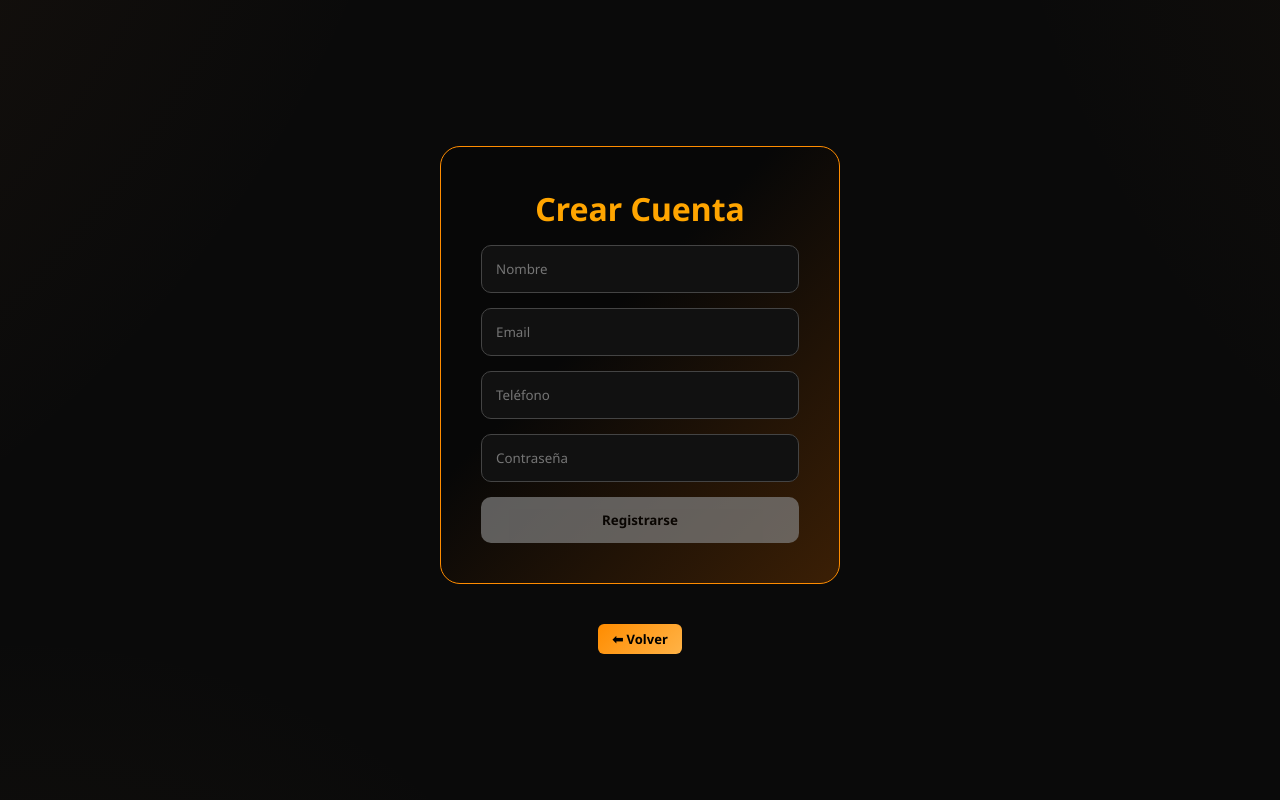
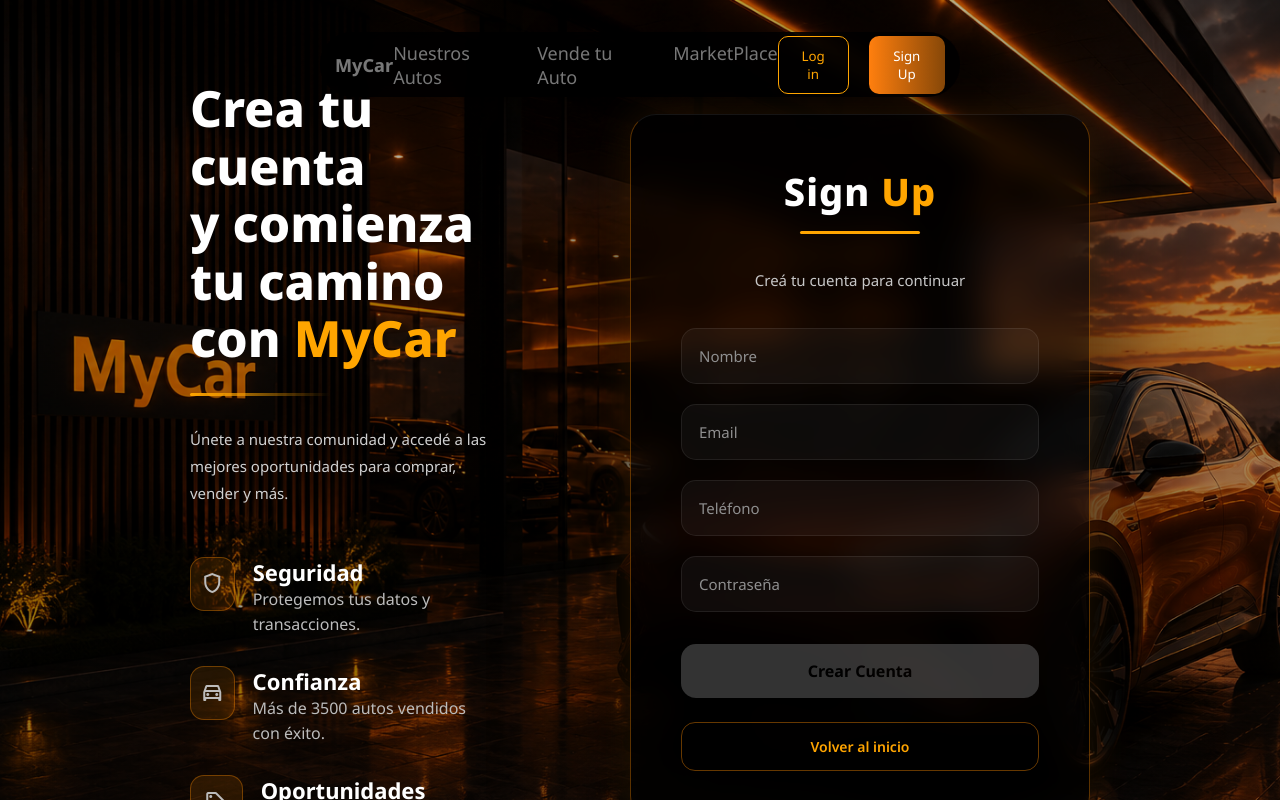
Before and after one commit to NahueAcuna/MyCar-Tesis-Front, an Angular app: page /registro in a window 1280 px wide. Shown: the top 800 px of the page. Built offline with nearby package versions, Linux system fonts and the light colour scheme; a web font is replaced by a local one.

Commit message:
Ya estan las validaciones del registro, falta mejorar un poco el css

```diff
--- a/src/app/Components/user-layout/header/header.css
+++ b/src/app/Components/user-layout/header/header.css
@@ -67,10 +67,16 @@ button{
     cursor: pointer;
     transition: 0.3s ease-in-out;
 }
-button:hover{
+.signup-btn:hover{
     background-image: linear-gradient(to right, #ff9131, #aa5c0d);
 }
 #buttons{
     display: flex;
     gap: 20px;
 }
+
+.login-btn{
+    background: transparent;
+    border: 1px solid orange;
+    color: orange;
+}
--- a/src/app/Components/user-layout/header/header.html
+++ b/src/app/Components/user-layout/header/header.html
@@ -13,8 +13,8 @@
     </nav>
 
     <div id="buttons">
-        <button>Log in</button>
-        <button routerLink="/registro">Sign Up</button>
+        <button class="login-btn">Log in</button>
+        <button class="signup-btn" routerLink="/registro">Sign Up</button>
     </div>
 
 </header>
--- a/src/app/pages/register/register.css
+++ b/src/app/pages/register/register.css
@@ -1,104 +1,307 @@
-.register-container{
+/* ================= PAGE ================= */
+
+.register-page{
+    position: relative;
+    overflow: hidden;
     min-height: 100vh;
     display: flex;
-    flex-direction: column;
     justify-content: center;
     align-items: center;
+    gap: 140px;
+    padding-top: 80px;
+    padding-bottom: 80px;
+    background-image: url('/SignUp.png');
+    background-size: cover;
+    background-position: center;
+    background-repeat: no-repeat;
+}
+
+/* ================= OVERLAY ================= */
+
+.overlay{
+    position: absolute;
+    inset: 0;
+    background:
+        linear-gradient(
+            rgba(0,0,0,0.28),
+            rgba(0,0,0,0.45)
+        );
+    z-index: 1;
+}
+
+/* ================= LEFT SIDE ================= */
+
+.left-content{
+    position: relative;
+    z-index: 2;
+    width: 300px;
+    color: white;
+}
+
+.left-content h2{
+    font-size: 50px;
+    line-height: 1.15;
+    margin-bottom: 25px;
+    font-weight: 800;
+}
+
+.left-content h2 span{
+    color: orange;
+}
+
+.line{
+    width: 140px;
+    height: 3px;
+    background: linear-gradient(to right, orange, rgba(255,140,0,0.0));
+    border-radius: 20px;
+    margin-bottom: 30px;
+}
+
+.lineSgin{
+    width: 120px;
+    height: 3px;
+    background: orange;
+    border-radius: 20px;
+    margin: 14px auto 34px auto;
+}
+
+.left-content p{
+    color: #d0d0d0;
+    font-size: 15px;
+    line-height: 1.8;
+    margin-bottom: 50px;
+}
+
+/* ================= FEATURES ================= */
+
+.features{
+    display: flex;
+    flex-direction: column;
+    gap: 28px;
+}
+
+.feature{
+    display: flex;
+    align-items: flex-start;
+    gap: 18px;
+}
+
+.icon{
+    width: 54px;
+    height: 54px;
+    border-radius: 14px;
+    background: rgba(255,140,0,0.12);
+    border: 1px solid rgba(255,140,0,0.35);
+    display: flex;
+    justify-content: center;
+    align-items: center;
+    font-size: 24px;
+}
+
+.feature h3{
+    margin: 0;
+    font-size: 22px;
+    color: white;
+}
+
+.feature span{
+    color: #bcbcbc;
+    line-height: 1.6;
+}
+
+/* ================= CARD ================= */
+
+.register-box{
+    position: relative;
+    z-index: 2;
+    width: 460px;
+    padding: 50px;
+    border-radius: 26px;
+    background: rgba(0,0,0,0.58);
+    border: 1px solid rgba(255,140,0,0.35);
+    border-top: 1px solid rgba(255,255,255,0.08);
+    backdrop-filter: blur(16px);
+    box-shadow:
+        0 0 40px rgba(255,140,0,0.12),
+        0 0 120px rgba(0,0,0,0.8);
+    animation: fadeUp 0.7s ease;
+}
+
+/* ================= LOGO ================= */
+
+.logo{
+    text-align: center;
+    font-size: 38px;
+    font-weight: 800;
+    margin-bottom: 14px;
+    color: white;
+    letter-spacing: 1px;
+}
+
+.logo span{
+    color: orange;
+}
+
+/* ================= TITLES ================= */
+
+.register-box h1{
+    text-align: center;
+    color: orange;
+    margin-bottom: 12px;
+    font-size: 44px;
+    font-weight: 700;
+}
+
+.subtitle{
+    text-align: center;
+    color: #c7c7c7;
+    margin-bottom: 34px;
+    font-size: 15px;
+    line-height: 1.7;
+}
+
+/* ================= FORM ================= */
+
+form{
+    display: flex;
+    flex-direction: column;
     gap: 20px;
 }
 
-.register-card{
-    width: 400px;
-    padding: 40px;
-    border-radius: 20px;
-
-    background: linear-gradient(135deg, #070707 40%, #3b1f05);
-
-    border: 1px solid #ff8c00;
-
+.input-group{
     display: flex;
     flex-direction: column;
-    gap: 15px;
 }
 
-.register-card h1{
-    color: orange;
-    text-align: center;
+/* ================= INPUTS ================= */
+
+.input-group input{
+    padding: 17px;
+    border-radius: 15px;
+    border: 1px solid rgba(255,255,255,0.08);
+    background: rgba(255,255,255,0.04);
+    color: white;
+    font-size: 15px;
+    transition: all 0.3s ease;
 }
 
-.register-card input{
-    padding: 14px;
-    border-radius: 10px;
-    border: 1px solid #444;
-    background: #111;
-    color: white;
+.input-group input::placeholder{
+    color: #8f8f8f;
 }
 
-.register-card input:focus{
+.input-group input:focus{
     outline: none;
     border-color: orange;
+    background: rgba(255,255,255,0.06);
+    box-shadow:
+        0 0 18px rgba(255,140,0,0.22);
 }
 
-.register-card button{
-    padding: 14px;
-    border: none;
-    border-radius: 10px;
+/* ================= ERROR ================= */
 
-    background: linear-gradient(135deg, #ff8c00, #ffb347);
-
-    color: black;
-    font-weight: bold;
-    cursor: pointer;
-
-    transition: 0.3s;
+.msjError{
+    color: #ff5f5f;
+    font-size: 12px;
+    margin-top: 7px;
+    padding-left: 4px;
 }
 
-.register-card button:hover{
-    transform: scale(1.03);
+/* ================= REGISTER BUTTON ================= */
+
+.register-btn{
+    margin-top: 12px;
+    padding: 16px;
+    border: none;
+    border-radius: 15px;
+    background:
+        linear-gradient(
+            135deg,
+            #ff8c00,
+            #ffb347
+        );
+    color: black;
+    font-size: 16px;
+    font-weight: 700;
+    cursor: pointer;
+    transition: all 0.3s ease;
 }
 
-.register-card button[disabled]{
-    cursor: not-allowed;
-    background: gray;
-    opacity: 0.7;
-    transform: none;
+.register-btn:hover{
+    transform: translateY(-2px);
+    box-shadow:
+        0 0 25px rgba(255,140,0,0.4);
 }
 
-.register-card button[disabled]:hover{
+.register-btn:disabled{
+    background: #555;
+    cursor: not-allowed;
+    opacity: 0.6;
     transform: none;
     box-shadow: none;
 }
 
-.btn {
-    padding: 12px;
-    border: none;
-    border-radius: 8px;
+/* ================= BACK BUTTON ================= */
+
+.back-btn{
+    margin-top: 24px;
+    width: 100%;
+    padding: 14px;
+    border-radius: 14px;
+    border: 1px solid rgba(255,140,0,0.4);
+    background: transparent;
+    color: orange;
+    font-size: 14px;
+    font-weight: 600;
     cursor: pointer;
-    font-weight: bold;
-    transition: 0.3s;
+    transition: all 0.3s ease;
 }
 
-.back {
-    margin-top: 20px;
-    padding: 6px 14px;
-    font-size: 13px;
-    background: linear-gradient(135deg, #ff8c00, #ffb347);
-    color: black;
-    border: none;
-    border-radius: 6px;
-    font-weight: bold;
-    cursor: pointer;
-    width: fit-content;
+.back-btn:hover{
+    background: rgba(255,140,0,0.08);
+    box-shadow:
+        0 0 16px rgba(255,140,0,0.18);
 }
 
-.back:hover {
-    transform: scale(1.05);
-    box-shadow: 0 0 12px rgba(255, 140, 0, 0.4);
+/* ================= ANIMATION ================= */
+
+@keyframes fadeUp{
+
+    from{
+        opacity: 0;
+        transform: translateY(40px);
+    }
+
+    to{
+        opacity: 1;
+        transform: translateY(0);
+    }
 }
 
-.msjError {
-    color: red;
-    font-size: 12px;
-    margin-top: -10px;
-    margin-bottom: 10px;
+/* ================= RESPONSIVE ================= */
+
+@media(max-width: 1200px){
+
+    .left-content{
+        display: none;
+    }
+
+    .register-page{
+        gap: 0;
+    }
 }
+
+@media(max-width: 600px){
+
+    .register-box{
+        width: 92%;
+        padding: 34px;
+    }
+
+    .register-box h1{
+        font-size: 34px;
+    }
+
+    .logo{
+        font-size: 32px;
+    }
+}
--- a/src/app/pages/register/register.html
+++ b/src/app/pages/register/register.html
@@ -1,7 +1,55 @@
-<div class="register-container">
-    <form class="register-card" [formGroup]="registerForm" (ngSubmit)="register()">
-        <h1>Crear Cuenta</h1>
+<app-header></app-header>
+<div class="register-page">
 
+    <div class="overlay"></div>
+
+    <div class="left-content">
+        <h2>Crea tu cuenta <br> y comienza tu camino <br> con <span>MyCar</span></h2>
+
+        <div class="line"></div>
+
+        <p>Únete a nuestra comunidad y accedé a las mejores oportunidades para comprar, vender y más.</p>
+
+        <div class="features">
+            <div class="feature">
+                <div class="icon"><span class="material-symbols-outlined">shield</span></div>
+
+                <div>
+                    <h3>Seguridad</h3>
+                    <span>Protegemos tus datos y transacciones.</span>
+                </div>
+            </div>
+
+            <div class="feature">
+                <div class="icon"><span class="material-symbols-outlined">directions_car</span></div>
+
+                <div>
+                    <h3>Confianza</h3>
+                    <span>Más de 3500 autos vendidos con éxito.</span>
+                </div>
+            </div>
+
+            <div class="feature">
+                <div class="icon"><span class="material-symbols-outlined">sell</span></div>
+
+                <div>
+                    <h3>Oportunidades</h3>
+                    <span>Encontrá el auto ideal para vos.</span>
+                </div>
+            </div>
+        </div>
+    </div>
+
+    <div class="register-box">
+        <div class="logo">Sign <span>Up</span></div>
+
+        <div class="lineSgin"></div>
+
+        <p class="subtitle">Creá tu cuenta para continuar</p>
+
+        <form [formGroup]="registerForm" (ngSubmit)="register()">
+
+            <div class="input-group">
                 <input type="text" placeholder="Nombre" formControlName="nombre" required>
                 @if(nombre?.hasError("required") && nombre?.touched){
                     <p class="msjError">El nombre es obligatorio.</p>
@@ -12,30 +60,39 @@
                 }@else if(nombre?.hasError("pattern") && nombre?.touched){
                     <p class="msjError">El nombre solo puede contener letras y espacios.</p>
                 }
+            </div>
 
+            <div class="input-group">
                 <input type="email" placeholder="Email" formControlName="email" required>
                 @if(email?.hasError("required") && email?.touched){
                     <p class="msjError">El email es obligatorio.</p>
                 }@else if(email?.hasError("email") && email?.touched){
                     <p class="msjError">El email no es válido.</p>
                 }
+            </div>
 
+            <div class="input-group">
                 <input type="text" placeholder="Teléfono" formControlName="telefono" required>
                 @if(telefono?.hasError("required") && telefono?.touched){
                     <p class="msjError">El teléfono es obligatorio.</p>
                 }@else if(telefono?.hasError("pattern") && telefono?.touched){
                     <p class="msjError">El teléfono debe tener 10 dígitos numéricos.</p>
                 }
+            </div>
 
+            <div class="input-group">
                 <input type="password" placeholder="Contraseña" formControlName="password" required>
                 @if(password?.hasError("required") && password?.touched){
                     <p class="msjError">La contraseña es obligatoria.</p>
                 }@else if(password?.hasError("minlength") && password?.touched){
                     <p class="msjError">La contraseña debe tener al menos 6 caracteres.</p>
                 }
+            </div>
 
-        <button type="submit" [disabled]="registerForm.invalid">Registrarse</button>
+            <button type="submit" class="register-btn" [disabled]="registerForm.invalid">Crear Cuenta</button>
         </form>
 
-    <button class="back" (click)="goBack()"> ⬅ Volver</button>
+        <button class="back-btn" (click)="goBack()"> Volver al inicio</button>
     </div>
+</div>
+<app-footer></app-footer>
--- a/src/app/pages/register/register.ts
+++ b/src/app/pages/register/register.ts
@@ -2,10 +2,12 @@ import { Component } from '@angular/core';
 import { FormBuilder, FormGroup, ReactiveFormsModule, Validators } from '@angular/forms';
 import { AuthService } from '../../services/auth-service';
 import { Router } from '@angular/router';
+import { Header } from '../../Components/user-layout/header/header';
+import { Footer } from '../../Components/footer/footer';
 
 @Component({
   selector: 'app-register',
-  imports: [ReactiveFormsModule],
+  imports: [Header, Footer, ReactiveFormsModule],
   templateUrl: './register.html',
   styleUrl: './register.css',
 })
```
Also changed, not shown: public/SignUp.png (added). Lines whose indentation alone changed are shown as unchanged.
